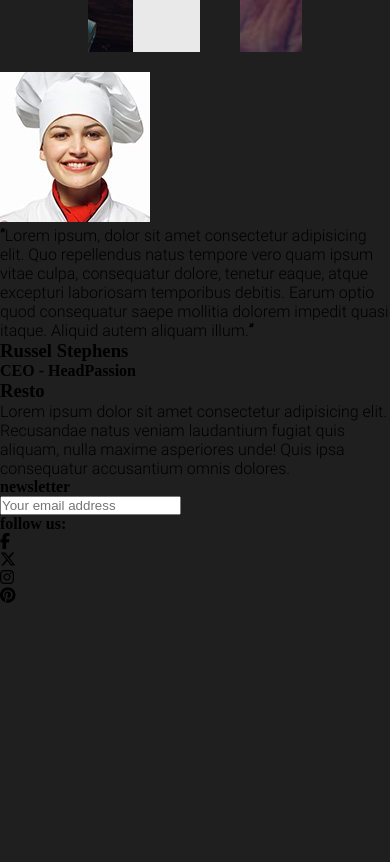
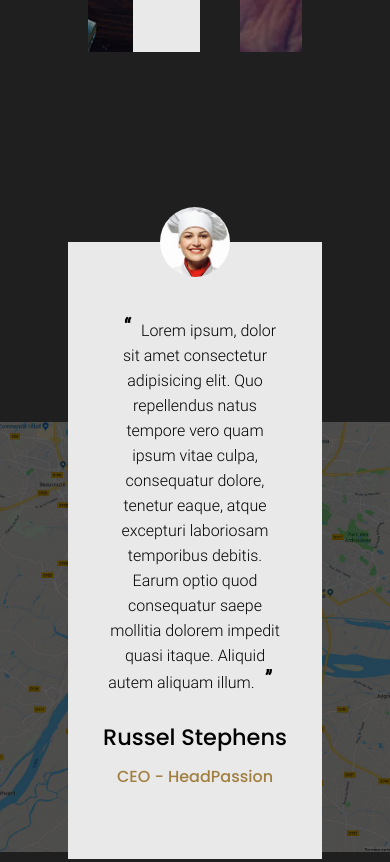
Before and after one commit to AmineBDev/Le-resto, a plain HTML site: page index.html in a window 390 px wide. Shown: the part 5031-5893 px from the top of the page. Before the commit the page ends 5636 px from the top, so only its background shows below. Drawn offline with Linux system fonts and the light colour scheme.

Commit message:
manque responsive

```diff
--- a/assets/styles/main/index.scss
+++ b/assets/styles/main/index.scss
@@ -3,3 +3,5 @@
 @import "../pages/section1";
 @import "../pages/section2";
 @import "../pages/section3";
+@import "../pages/section4";
+@import "../pages/footer";
--- /dev/null
+++ b/assets/styles/pages/_footer.scss
@@ -0,0 +1,86 @@
+footer {
+    display: grid;
+    grid-template-columns: 50% 50%;
+    background: url(../../img/bg-footer.jpg) center/cover;
+
+    @media screen and (max-width: 560px) {
+        background: $black;
+        display: block;
+    }
+
+    .footer-left {
+        display: flex;
+        flex-direction: column;
+        width: 90%;
+        margin: 50px auto;
+        padding-left: 300px;
+        color: white;
+
+        @media screen and (max-width: 1400px) {
+            padding: 0;
+        }
+        @media screen and (max-width: 560px) {
+            display: none;
+        }
+
+        h3 {
+            @include title;
+            font-size: 2.6rem;
+            margin-bottom: 20px;
+        }
+
+        p {
+            color: rgb(165, 165, 165);
+            line-height: 30px;
+        }
+    }
+
+    .footer-right {
+        padding: 50px;
+        height: 100%;
+        display: flex;
+        flex-direction: column;
+        gap: 50px;
+
+        @media screen and (max-width: 1400px) {
+            align-items: center;
+            text-align: center;
+        }
+
+        @media screen and (max-width: 560px) {
+            align-items: start;
+            text-align: left;
+            padding: 50px 0;
+            width: 85%;
+            margin: auto;
+        }
+
+        h4 {
+            @include title2;
+            color: $white;
+        }
+
+        input {
+            margin-top: 10px;
+            background: none;
+            border: 1px solid rgba(119, 88, 29, 0.123);
+            padding: 5px;
+        }
+
+        div {
+            &:nth-child(2) {
+                display: flex;
+                align-items: center;
+                gap: 25px;
+            }
+        }
+
+        ul {
+            color: grey;
+            display: flex;
+            align-items: center;
+            justify-content: center;
+            gap: 30px;
+        }
+    }
+}
--- /dev/null
+++ b/assets/styles/pages/_section4.scss
@@ -0,0 +1,42 @@
+.section4 {
+    background: url(../../img/gmap.jpg) center/cover;
+    height: 430px;
+    margin-top: 350px;
+
+    .maps-container {
+        background: $white;
+        width: 65%;
+        margin: auto;
+        text-align: center;
+        position: relative;
+        top: -180px;
+
+        img {
+            border-radius: 50%;
+            height: 70px;
+            position: relative;
+            top: -35px;
+        }
+        p {
+            width: 70%;
+            margin: 0 auto 25px;
+            line-height: 25px;
+
+            strong {
+                font-size: 1.5rem;
+                padding: 0 10px;
+            }
+        }
+        h3 {
+            font-family: poppins,sans-serif;
+            font-weight: lighter;
+            font-size: 1.4rem;
+        }
+        h4 {
+            font-family: poppins,sans-serif;
+            font-weight: lighter;
+            color: $color1;
+            padding: 10px 0 70px;
+        }
+    }
+}
--- a/index.html
+++ b/index.html
@@ -286,7 +286,7 @@
         </div>
     </section>
     <section>
-        <div class="section-4">
+        <div class="section4">
             <div class="maps-container">
                 <img src="assets/img/avatar-02.jpg" alt="">
                 <p><strong>“</strong>Lorem ipsum, dolor sit amet consectetur adipisicing elit. Quo repellendus natus
```
Also changed, not shown: assets/styles/main/index.css, 1 other file.
